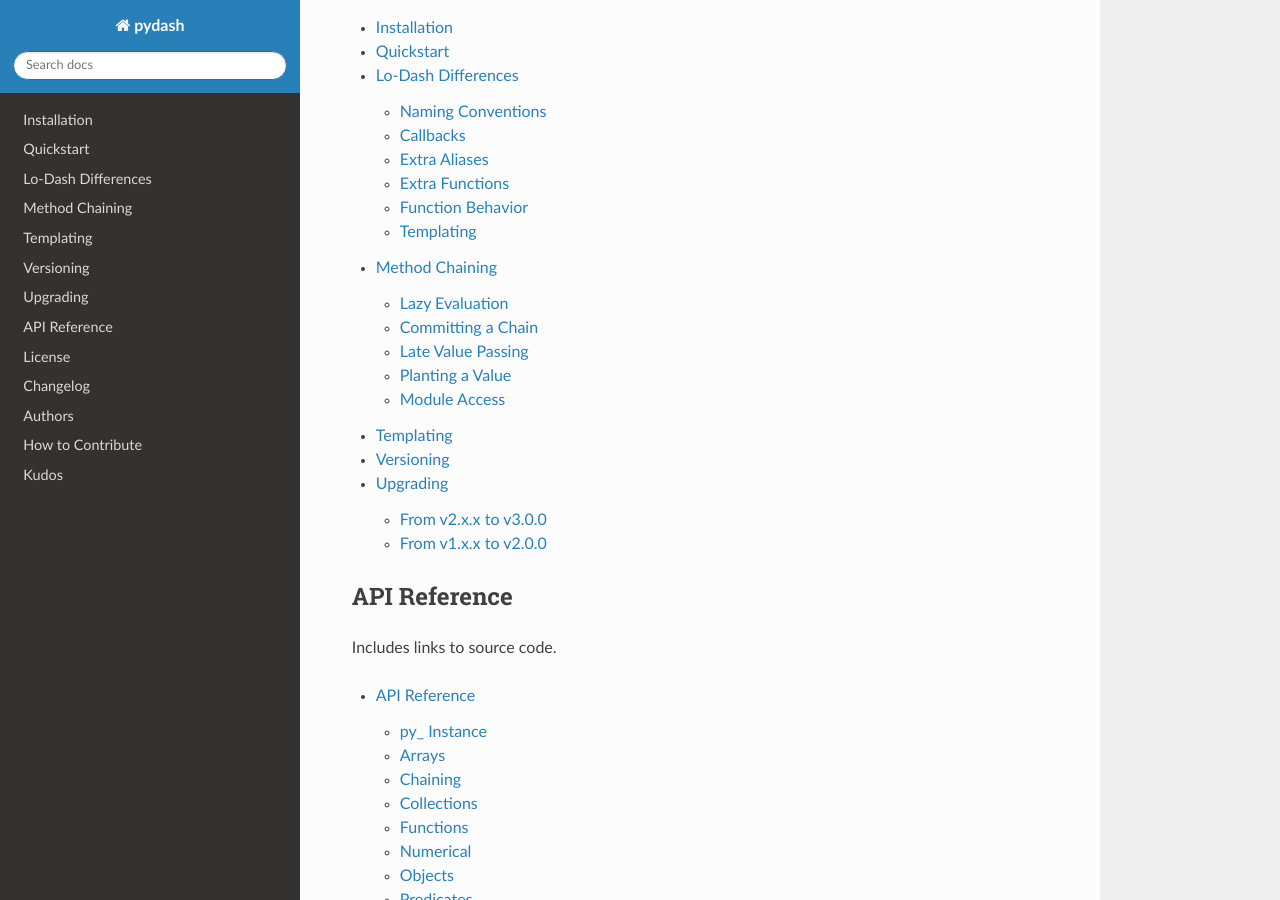
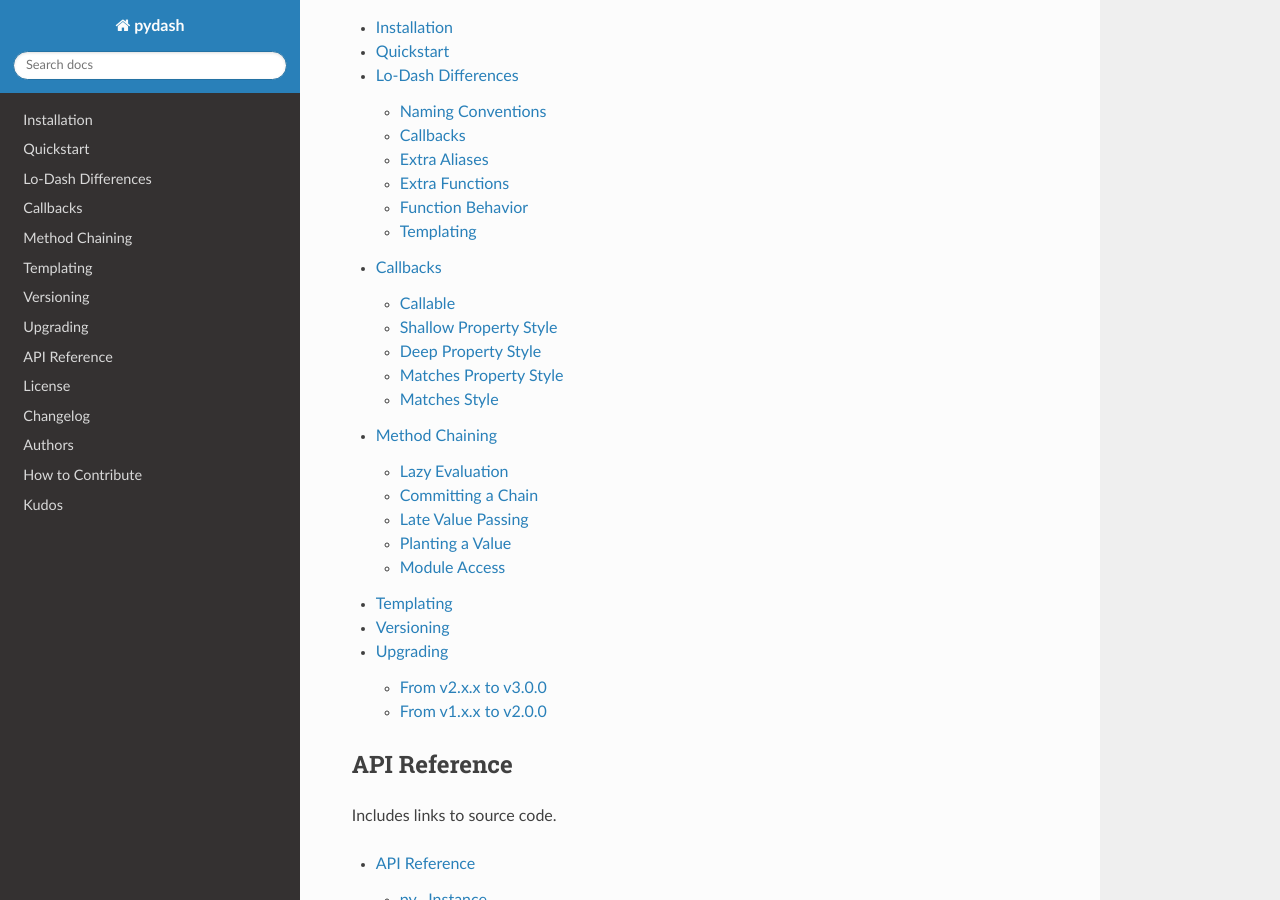
Before and after one commit to dgilland/pydash, a Sphinx documentation site: the page built from docs/index.rst, in a window 1280 px wide and 900 px high, scrolled down 1644 px. Built offline with Sphinx 7.4.7 and the Read the Docs theme 2.0.0, drawn with Linux system fonts in a browser that asks for light colours; the version number could not be read and is left out; some of the changed lines change nothing that is shown.

Commit message:
Add callbacks section to docs.

```diff
--- /dev/null
+++ b/docs/callbacks.rst
@@ -0,0 +1,119 @@
+Callbacks
+=========
+
+.. testsetup::
+
+    import pydash
+
+
+For functions that support callbacks, there are several callback styles that can be used.
+
+
+Callable
+--------
+
+The most straight-forward callback is a regular callable object. For pydash functions that pass multiple arguments to their callback, the callable's argument signature does not need to support all arguments. Pydash's callback system will try to infer the number of supported arguments of the callable and only pass those arguments to the callback. However, there may be some edge cases where this will fail in which case one will need to wrap the callable in a ``lambda`` or ``def ...`` style function.
+
+The arguments passed to most callbacks are:
+
+
+.. code-block:: python
+
+    callback(item, index, obj)
+
+
+where ``item`` is an element of ``obj``, ``index`` is the ``dict`` or ``list`` index, and ``obj`` is the original object being passed in. But not all callbacks support these arguments. Some functions support fewer callback arguments. See :ref:`API Reference <api>` for more details.
+
+
+.. doctest::
+
+    >>> users = [
+        {'name': 'Michelangelo', 'active': False},
+        {'name': 'Donatello', 'active': False},
+        {'name': 'Leonardo', 'active': True}
+    ]
+
+    # Single argument callback.
+    >>> callback = lambda item: item['name'] == 'Donatello'
+    >>> pydash.find_index(users, callback)
+    1
+
+    # Two argument callback.
+    >>> callback = lambda item, index: index == 3
+    >>> pydash.find_index(users, callback)
+    -1
+
+    # Three argument callback.
+    >>> callback = lambda item, index, obj: obj[index]['active']
+    >>> pydash.find_index(users, callback)
+    2
+
+
+Shallow Property Style
+----------------------
+
+The shallow property style callback is specified as a one item ``list`` containing the property value to return from an element. Internally, :func:`pydash.utilities.prop` is used to create the callback.
+
+
+.. doctest::
+
+    >>> users = [
+        {'name': 'Michelangelo', 'active': False},
+        {'name': 'Donatello', 'active': False},
+        {'name': 'Leonardo', 'active': True}
+    ]
+    >>> pydash.find_index(users, ['active'])
+    2
+
+
+Deep Property Style
+-------------------
+
+The deep property style callback is specified as a deep property ``string`` of the nested object value to return from an element. Internally, :func:`pydash.utilities.deep_prop` is used to create the callback.
+
+
+.. doctest::
+
+    >>> users = [
+        {'name': 'Michelangelo', 'location': {'city': 'Rome'}},
+        {'name': 'Donatello', 'location': {'city': 'Florence'}},
+        {'name': 'Leonardo', 'location': {'city': 'Amboise'}}
+    ]
+    >>> pydash.collect(users, 'location.city')
+    ['Rome', 'Florence', 'Amboise']
+
+
+Matches Property Style
+----------------------
+
+The matches property style callback is specified as a two item ``list`` containing a property key and value and returns ``True`` when an element's key is equal to value, else ``False``. Internally, :func:`pydash.utilities.matches_property` is used to create the callback.
+
+
+.. doctest::
+
+    >>> users = [
+        {'name': 'Michelangelo', 'active': False},
+        {'name': 'Donatello', 'active': False},
+        {'name': 'Leonardo', 'active': True}
+    ]
+    >>> pydash.find_index(users, ['active', False])
+    0
+    >>> pydash.find_last_index(users, ['active', False])
+    1
+
+
+Matches Style
+-------------
+
+The matches style callback is specified as a ``dict`` object and returns ``True`` when an element matches the properties of the object, else ``False``. Internally, :func:`pydash.utilities.matches` is used to create the callback.
+
+
+.. doctest::
+
+    >>> users = [
+        {'name': 'Michelangelo', 'location': {'city': 'Rome'}},
+        {'name': 'Donatello', 'location': {'city': 'Florence'}},
+        {'name': 'Leonardo', 'location': {'city': 'Amboise'}}
+    ]
+    >>> pydash.collect(users, {'location': {'city': 'Florence'}})
+    [False, True, False]
--- a/docs/index.rst
+++ b/docs/index.rst
@@ -14,6 +14,7 @@
     install
     quickstart
     differences
+    callbacks
     chaining
     templating
     versioning
```
